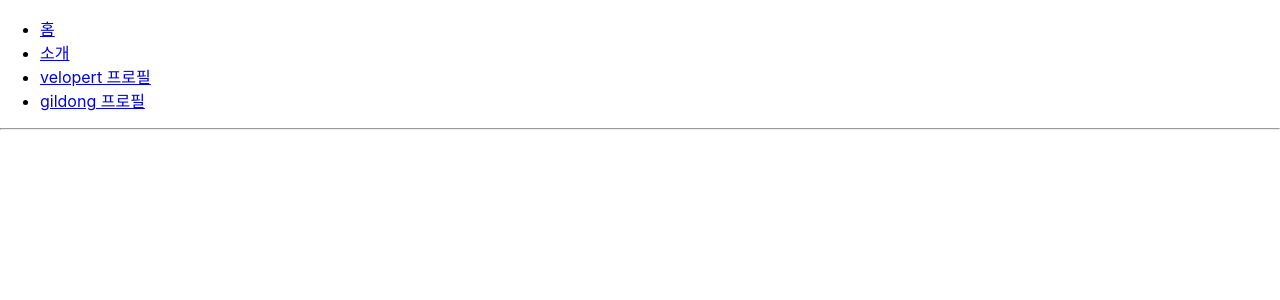
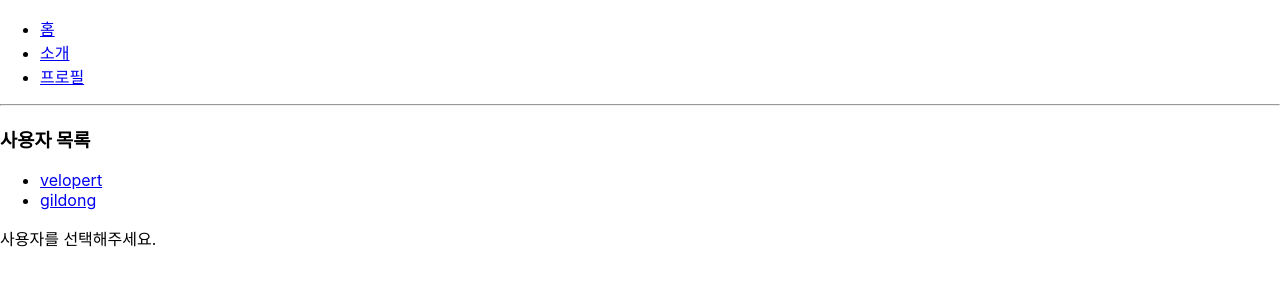
Before and after one commit to sungjaeahn-kopo/react-router, a React (Create React App) app: page /profiles in a window 1280 px wide. Shown: the top 300 px of the page. Built offline with nearby package versions, Linux system fonts and the light colour scheme.

Commit message:
SubRoute

```diff
--- a/src/App.js
+++ b/src/App.js
@@ -2,7 +2,7 @@
 import { Route, Link } from "react-router-dom";
 import About from "./About";
 import Home from "./Home";
-import Profile from "./Profile";
+import Profiles from "./Profiles";
 
 const App = () => {
   return (
@@ -15,16 +15,13 @@
           <Link to="/about">소개</Link>
         </li>
         <li>
-          <Link to="/profile/velopert">velopert 프로필</Link>
-        </li>
-        <li>
-          <Link to="/profile/gildong">gildong 프로필</Link>
+          <Link to="/profiles">프로필</Link>
         </li>
       </ul>
       <hr />
       <Route path="/" component={Home} exact={true} />
       <Route path={["/about", "/info"]} component={About} />
-      <Route path="/profile/:username" component={Profile} />
+      <Route path="/profiles" component={Profiles} />
     </div>
   );
 };
--- /dev/null
+++ b/src/Profiles.js
@@ -0,0 +1,28 @@
+import React from "react";
+import { Link, Route } from "react-router-dom";
+import Profile from "./Profile";
+
+const Profiles = () => {
+  return (
+    <div>
+      <h3>사용자 목록</h3>
+      <ul>
+        <li>
+          <Link to="/profiles/velopert">velopert</Link>
+        </li>
+        <li>
+          <Link to="/profiles/gildong">gildong</Link>
+        </li>
+      </ul>
+
+      <Route
+        path="/profiles"
+        exact
+        render={() => <div>사용자를 선택해주세요.</div>}
+      />
+      <Route path="/profiles/:username" component={Profile} />
+    </div>
+  );
+};
+
+export default Profiles;
```
